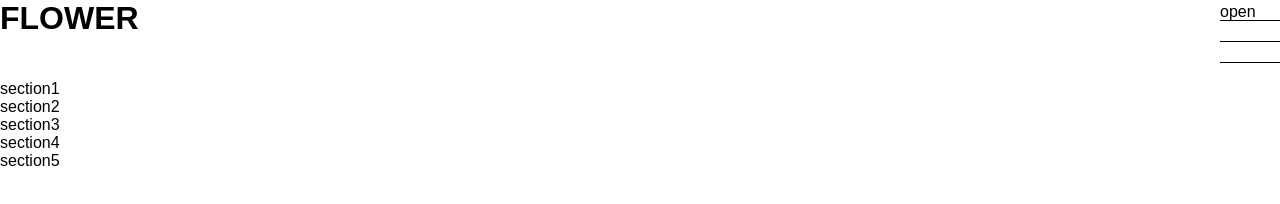
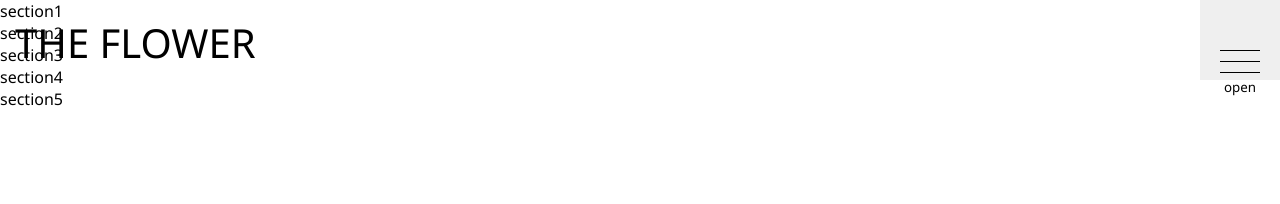
Before and after one commit to SENTO-3340/First-Portfolio, a website built with Vite: page index.html in a window 1280 px wide. Built offline with nearby package versions, Linux system fonts and the light colour scheme.

Commit message:
1/3 header構築

```diff
--- a/index.html
+++ b/index.html
@@ -12,13 +12,13 @@
   <body>
     <header>
       <div class="header-inner">
-        <h1 class="header-logo"><a href="#">FLOWER</a></h1>
-        <div class="hum">
+        <h1 class="header-logo"><a href="#">THE FLOWER</a></h1>
+        <button class="hum">
           <span class="hum-line"></span>
           <span class="hum-line"></span>
           <span class="hum-line"></span>
-          <span>open</span>
-        </div>
+          <span class="hum-guide">open</span>
+        </button>
       </div>
       <div class="header-nav">
         <a class="nav-menu" href="#">section1</a>
--- a/src/main.js
+++ b/src/main.js
@@ -0,0 +1,7 @@
+const hum = document.querySelector('hum');
+const line = document.querySelectorAll('hum-line');
+const guide = document.querySelector('hum-guide');
+
+hum.addEventListener(click,()=>{
+
+});
--- a/src/reset.css
+++ b/src/reset.css
@@ -4,6 +4,7 @@
   outline: 0;
   box-sizing: border-box;
   color: black;
+  font-family: 'Segoe UI', Tahoma, Geneva, Verdana, sans-serif;
 }
 
 ul,ol,li{
--- a/src/style.css
+++ b/src/style.css
@@ -1,38 +1,64 @@
-*{
-   font-family: sans-serif;
-}
-
-.header-inner{
+.header-inner {
+  position: fixed;
   display: flex;
   justify-content: space-between;
   height: 80px;
+  width: 100%;
+  background-color: transparent;
 }
 
-.hum{
-
+.header-logo {
+  margin-top: 15px;
+  margin-left: 15px;
+  font-size: 40px;
+  font-weight: lighter;
 }
 
-.hum span{
+.hum {
+  width: 80px;
+  height: 80px;
+}
+
+.hum span {
   position: relative;
   display: block;
+  margin: 0 auto;
 }
 
-.hum-line{
+.hum-line {
   background-color: black;
-    width: 60px;
+  width: 40px;
   height: 1px;
 }
 
-.hum-line:nth-of-type(1){
+.hum-line:nth-of-type(1) {
   top: 20px;
 }
-.hum-line:nth-of-type(2){
+.hum-line:nth-of-type(2) {
+  top: 30px;
+}
+.hum-line:nth-of-type(3) {
   top: 40px;
 }
-.hum-line:nth-of-type(3){
-    top: 60px;
+
+.hum-line.is-active:nth-of-type(1) {
+  top: 30px;
+  transform: rotate(225deg);
+}
+.hum-line.is-active:nth-of-type(2) {
+  top: 30px;
+  transform: rotate(-225deg);
+}
+.hum-line.is-active:nth-of-type(3) {
+  top: 30px;
+  transform: rotate(-225deg);
 }
 
-.nav-menu{
+.hum-guide {
+  top: 45px;
+  text-align: center;
+}
+
+.nav-menu {
   display: block;
 }
```
Lines whose indentation alone changed are shown as unchanged.
